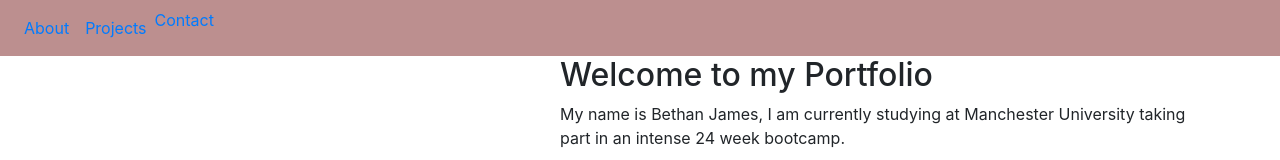
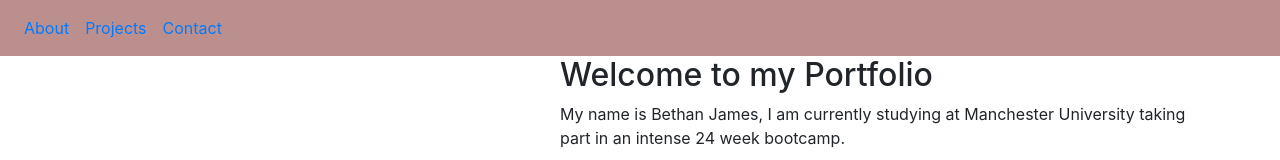
Before and after one commit to Bethanjames93/my_react_portfolio, a React (Create React App) app: page / in a window 1280 px wide. Shown: the top 160 px of the page. Built offline with nearby package versions, Linux system fonts and the light colour scheme.

Commit message:
updated nav to fix heroku error

```diff
--- a/src/components/navbar/Navbar.js
+++ b/src/components/navbar/Navbar.js
@@ -9,21 +9,21 @@ function Navbar() {
                 <ul className="navbar-nav">
                     <li className="nav-item">
                         <Link to ="/about"
-                        className={window.location.pathname === "/" || window.location.pathname === "/about" ? "nav-link active" : "nav-link"}
+                        className={window.location.pathname === "/about" ? "nav-link active" : "nav-link"}
                         >
                             About
                         </Link>
                     </li>
                     <li className="nav-item">
                         <Link to="/projects"
-                        className={window.location.pathname === "/" || window.location.pathname === "projects" ? "nav-link active" : "nav-link"}
+                        className={window.location.pathname === "projects" ? "nav-link active" : "nav-link"}
                         >
                             Projects
                         </Link>
                     </li>
                     <li className="nav-item">
                         <Link to="/contact"
-                        className={window.location.pathname === "/" || window.location.pathname === "contact" ? "nave-link active" : "nav-link"}
+                        className={window.pathname === "contact" ? "nave-link active" : "nav-link"}
                         >
                             Contact
                         </Link>
```
